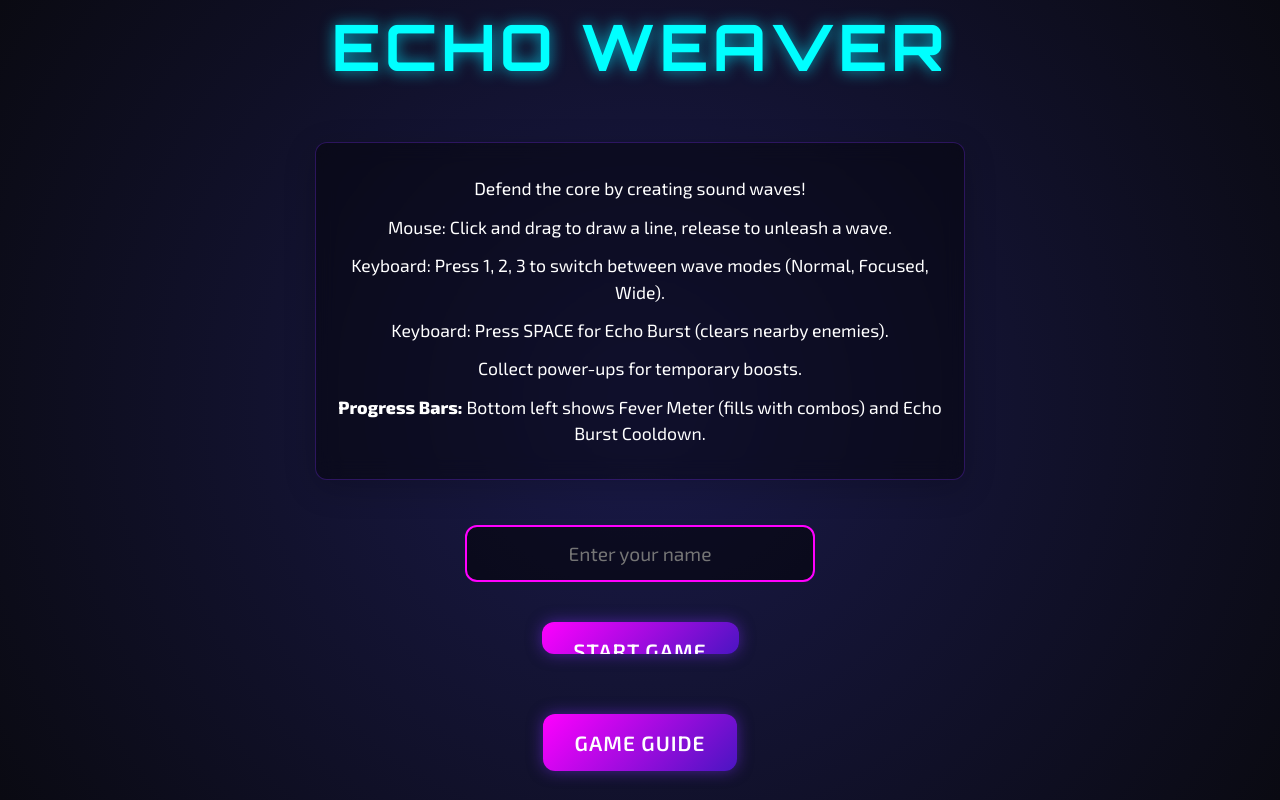
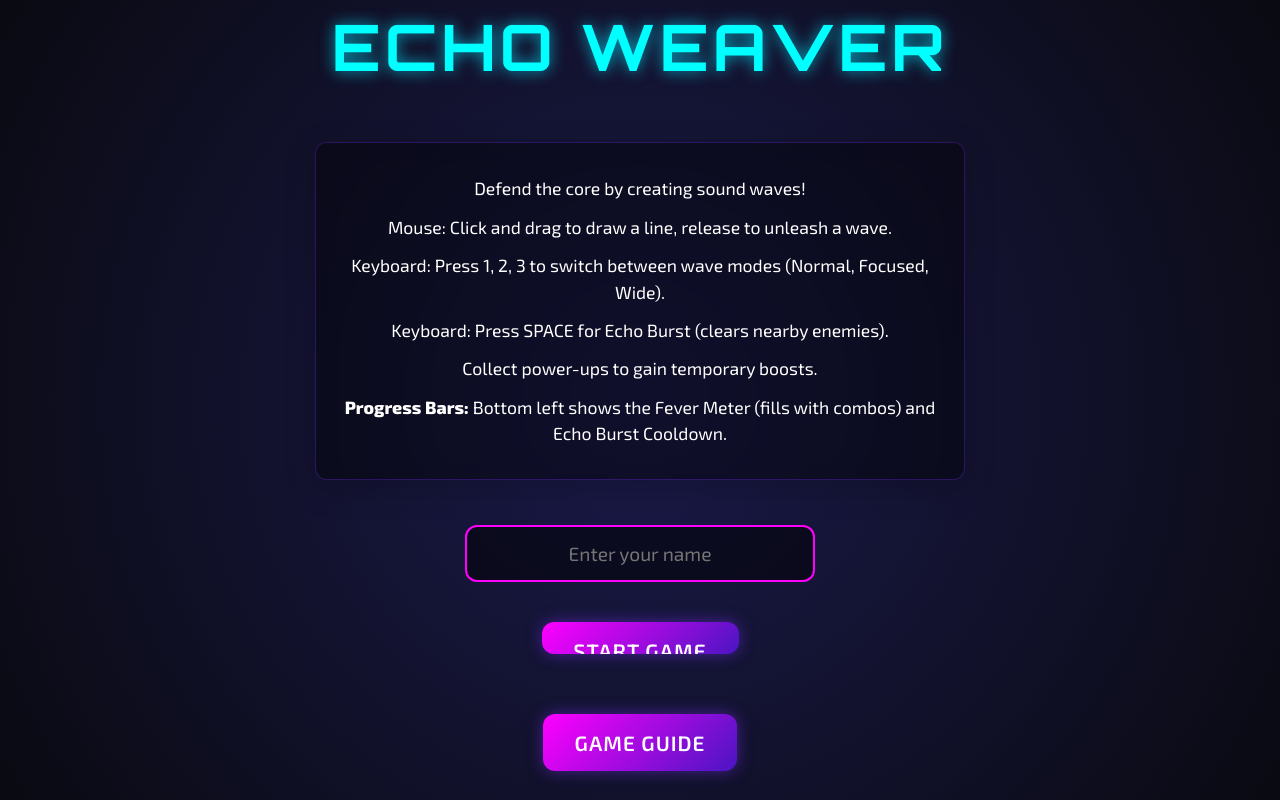
Before and after one commit to PixelCode01/Echo-Weaver, a Flask app: page / in a window 1280 px wide. Run offline with Flask 3, Linux system fonts and the light colour scheme.

Commit message:
Update index.html

```diff
--- a/templates/index.html
+++ b/templates/index.html
@@ -3,7 +3,7 @@
 <head>
     <meta charset="UTF-8">
     <meta name="viewport" content="width=device-width, initial-scale=1.0">
-    <meta name="description" content="Echo Weaver - A web-based arcade game where you defend a core by creating destructive sound waves">
+    <meta name="description" content="Echo Weaver – A web-based arcade game where you defend the core by creating destructive sound waves">
     <meta name="theme-color" content="#050505">
     <title>Echo Weaver</title>
     <link rel="stylesheet" href="{{ url_for('static', filename='css/style.css') }}">
@@ -52,8 +52,8 @@
                     <p>Double-tap the core for Echo Burst (clears nearby enemies).</p>
                 </div>
 
-                <p>Collect power-ups for temporary boosts.</p>
-                <p><strong>Progress Bars:</strong> Bottom left shows Fever Meter (fills with combos) and Echo Burst Cooldown.</p>
+                <p>Collect power-ups to gain temporary boosts.</p>
+                <p><strong>Progress Bars:</strong> Bottom left shows the Fever Meter (fills with combos) and Echo Burst Cooldown.</p>
             </div>
             <div class="name-input-container">
                 <input type="text" id="player-name" maxlength="15" placeholder="Enter your name">
```
